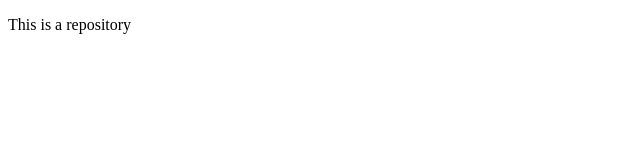
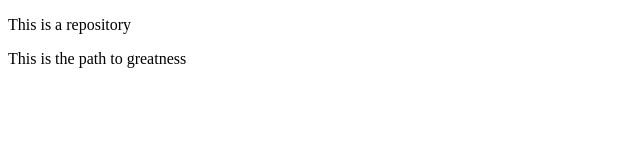
Before and after one commit to kobbyjobs/First_Project, a plain HTML site: page index.html in a window 1280 px wide. Shown: the whole page, without its empty margins (0-640 px from the left). Drawn offline with Linux system fonts and the light colour scheme.

Commit message:
Div added

```diff
--- a/index.html
+++ b/index.html
@@ -5,5 +5,10 @@
 </head>
 <body>
 <p> This is a repository</p>
+<div>
+	<p>
+		This is the path to greatness
+	</p>
+</div>
 </body>
 </html>
```
